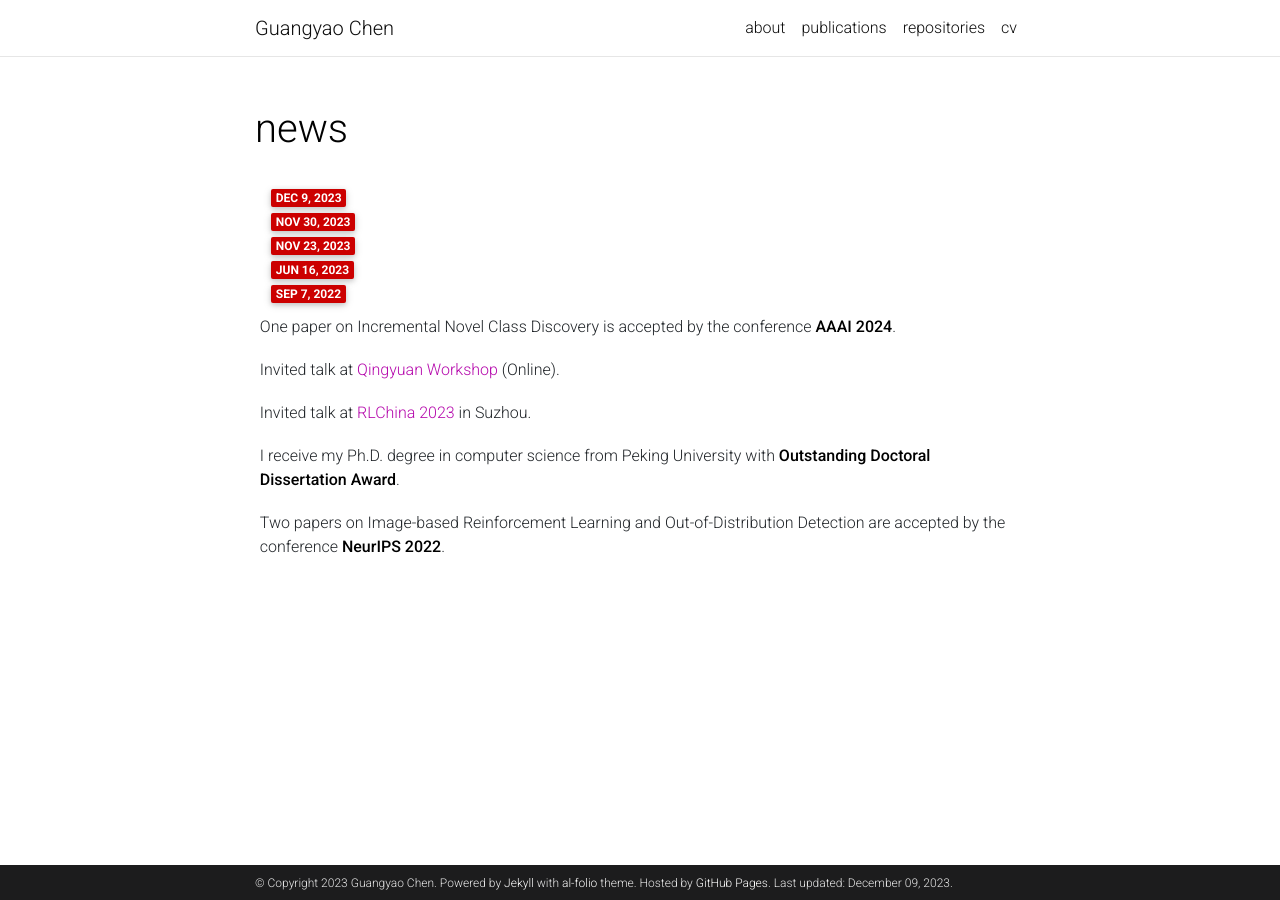
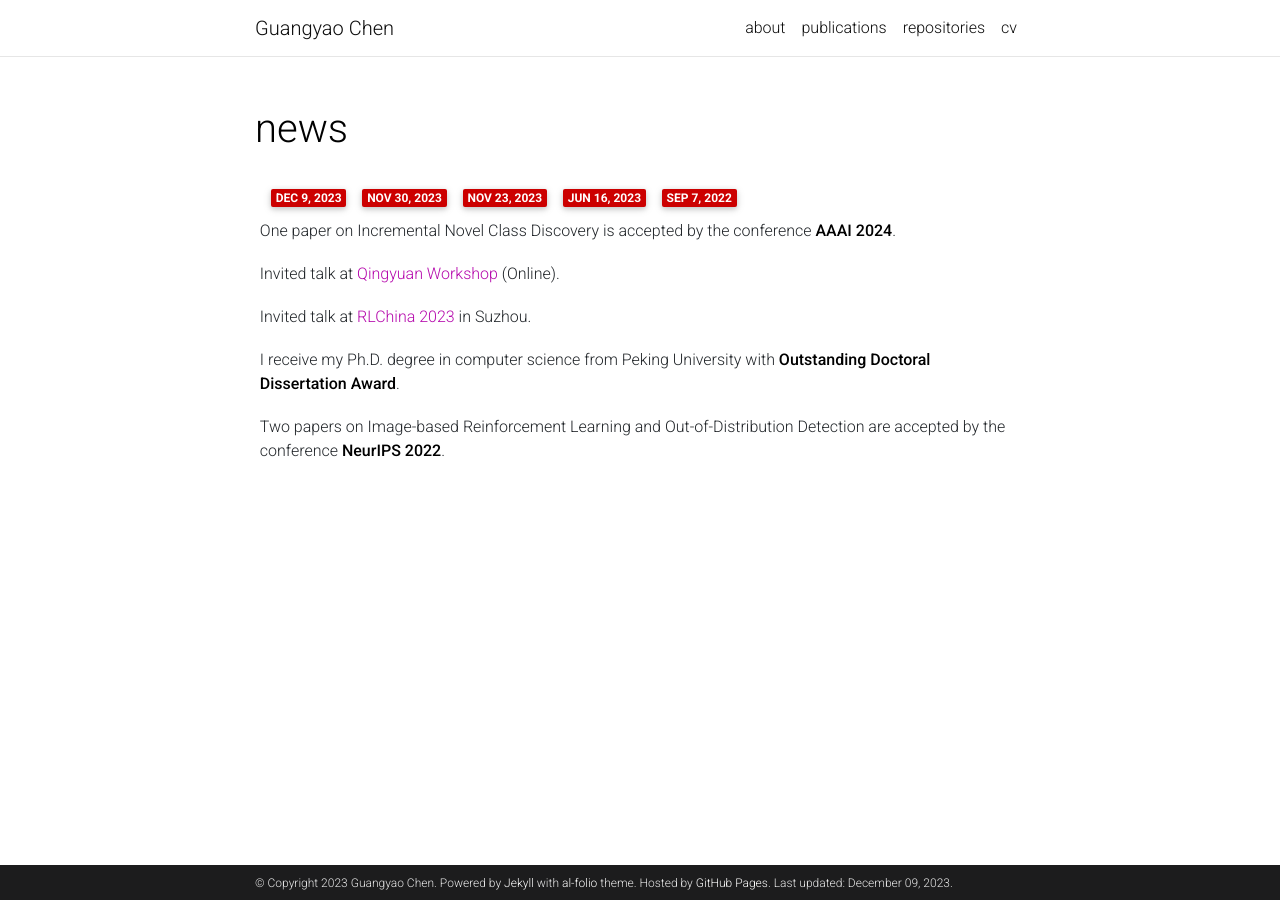
Before and after one commit to iCGY96/iCGY96.github.io, a Jekyll site: the page built from news.html, in a window 1280 px wide. Built offline with Jekyll 4.4.1, drawn with Linux system fonts in a browser that asks for light colours; full-size pictures stand in for the smaller copies a plugin makes; comment, search, counter and statistics services are not loaded; a style sheet for code colours, icons or effects is not loaded.

Commit message:
Update news.html

```diff
--- a/_includes/news.html
+++ b/_includes/news.html
@@ -11,11 +11,9 @@
               {% endif %}
               {% for item in news limit: news_limit %}
                 <tr>
-                  <div class="col-sm-2 p-0">
                    <span class="badge danger-color-dark font-weight-bold text-uppercase align-middle date ml-3">
                     {{ item.date | date: "%b %-d, %Y" }}
                    </span>
-                  </div>
                   <td>
                     {% if item.inline -%}
                       {{ item.content | remove: '<p>' | remove: '</p>' | emojify }}
```
